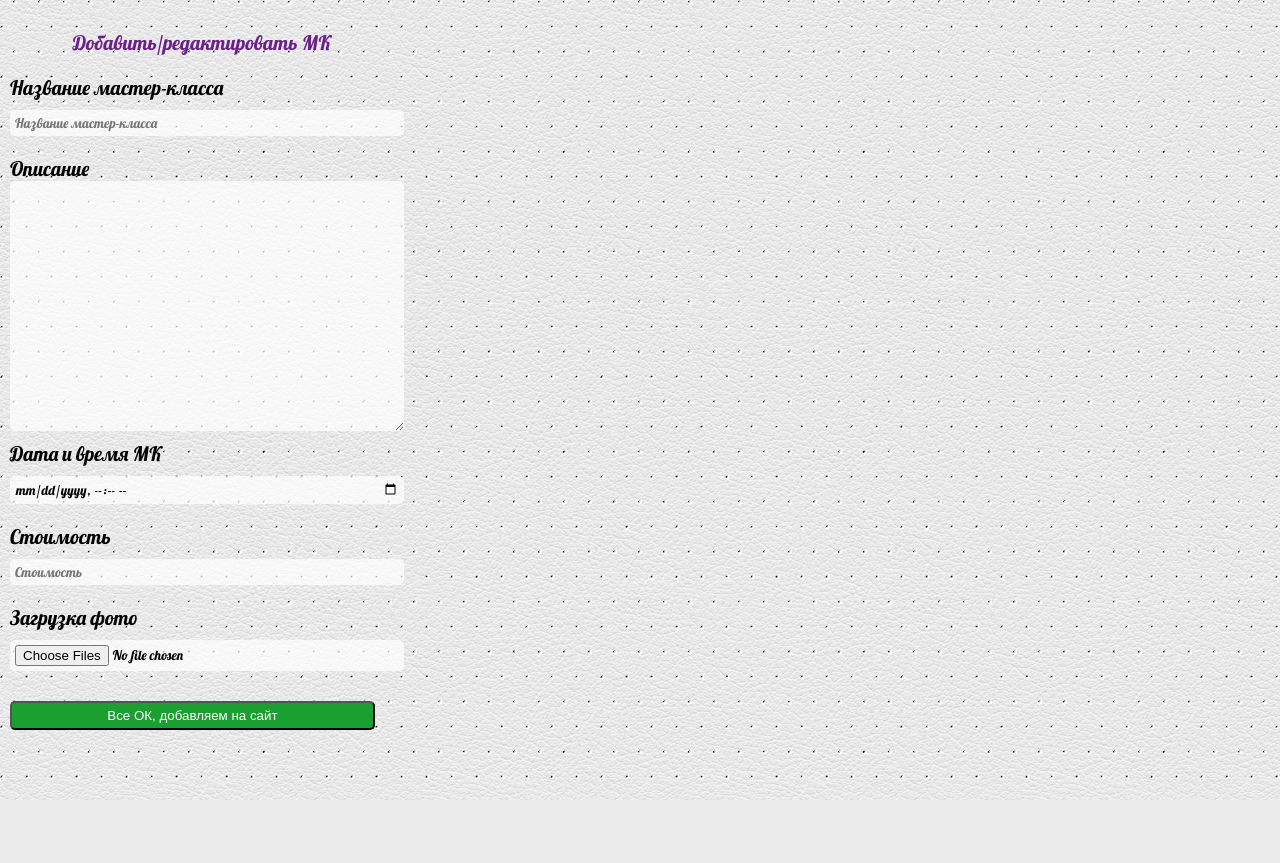
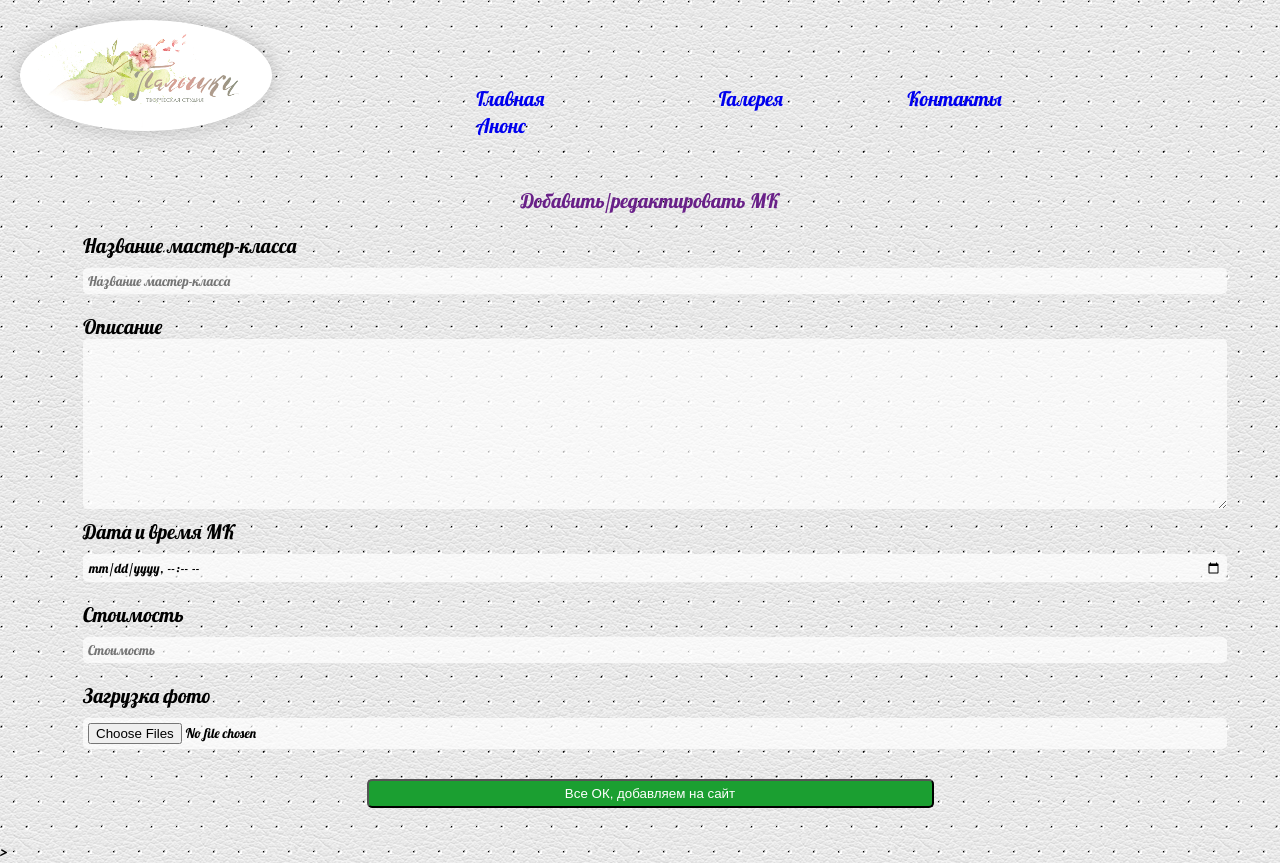
Before and after one commit to jkrivonos/palchiki, a PHP site: page /admin_panel.html in a window 1280 px wide. Before the commit the page ends 800 px from the top, so only its background shows below. Run offline with PHP 8.4, Linux system fonts and the light colour scheme.

Commit message:
admin panel ready. Button Submit is in center.

```diff
--- a/admin_panel.html
+++ b/admin_panel.html
@@ -7,6 +7,18 @@
   <title>Творческая Студия "Пальчики"</title>
 </head>
 <body>
+<div class="container">
+  <div class="header">
+    <div class="logo"><img src="images/logo.png" alt="Пальчики">
+    </div>
+    <ul class='menuInfo'>
+      <li class="menu"><a href="index.html">Главная</a></li>
+      <li class="menu"><a href="parties.html">Галерея</a></li>
+      <li class="menu"><a href="contacts.html">Контакты</a></li>
+      <li class="menu"><a href="forecast.html">Анонс</a></li>
+    </ul>
+  </div>
+
 
     <form class="adminPanel" action="feedback.php" enctype="multipart/form-data" method="post">
 
@@ -17,7 +29,7 @@
       <input type="text" class="input" maxlength="200" name="title" placeholder="Название мастер-класса">
 
       <label  for="description">Описание</label>
-      <textarea class="input textarea" name="description" rows="15"></textarea>
+      <textarea class="input textarea" name="description" rows="10"></textarea>
 
       <label  for="name">Дата и время МК</label>
       <input type="datetime-local" class="input" maxlength="25"   name="email" placeholder="Дата и время МК">
@@ -29,10 +41,11 @@
       <input type="file" class="input" name="photo" multiple accept="image/*,image/jpeg">
 
 
-      <input type="submit" class="btnEnter" value="Все ОК, добавляем на сайт">
+      <input type="submit" class="btnEnter admin" value="Все ОК, добавляем на сайт">
+
     </form>
 
 
-
+</div>>
 </body>
 </html>
--- a/css/style.css
+++ b/css/style.css
@@ -320,11 +320,17 @@ p{
 .adminPanel{
   display:flex;
   flex-direction:column;
-  width:30%;
+  width:90%;
   padding: 10px;
+  margin: auto;
 }
 .adminPanel input{
   margin-top: 10px;
   margin-bottom:20px;
   outline: none;
 }
+.admin{
+  width: 50%;
+  justify-content: center;
+  margin: auto;
+}
```
